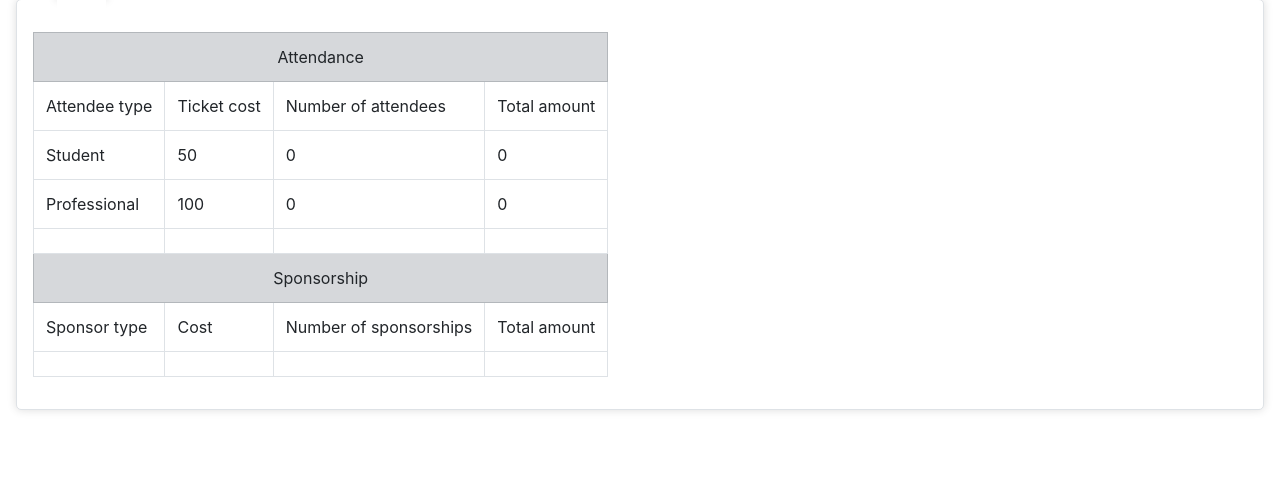
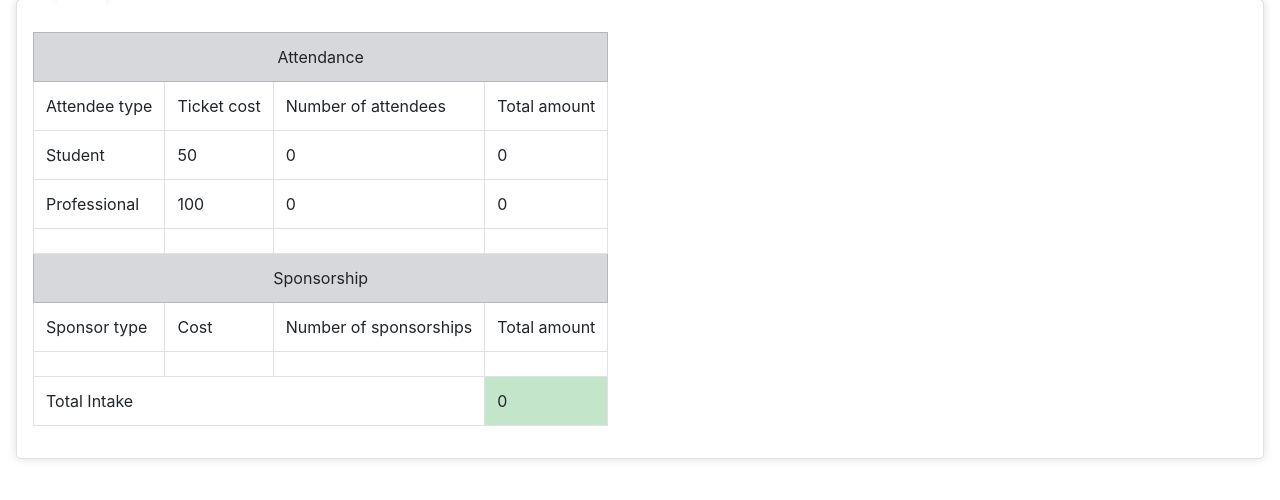
Before and after one commit to SeanCahalan/332demo, a PHP site: page /info/info.php in a window 1280 px wide. Shown: the part 62-562 px from the top of the page. Run offline with PHP 8.4, Linux system fonts and the light colour scheme; data that the repository does not hold is empty; some libraries are stand-ins or nearby versions.

Commit message:
add total sum field

```diff
--- a/info/info.php
+++ b/info/info.php
@@ -103,7 +103,10 @@
                 <td></td><td></td><td></td>
                 <td><?php echo $sponsorSum; ?></td>
             </tr>
-
+            <tr>
+                <td colspan="3">Total Intake</td>
+                <td class="table-success"><?php echo ($sponsorSum + $attendanceSum) ?></td>
+            </tr>
         </table>
 
 
```
